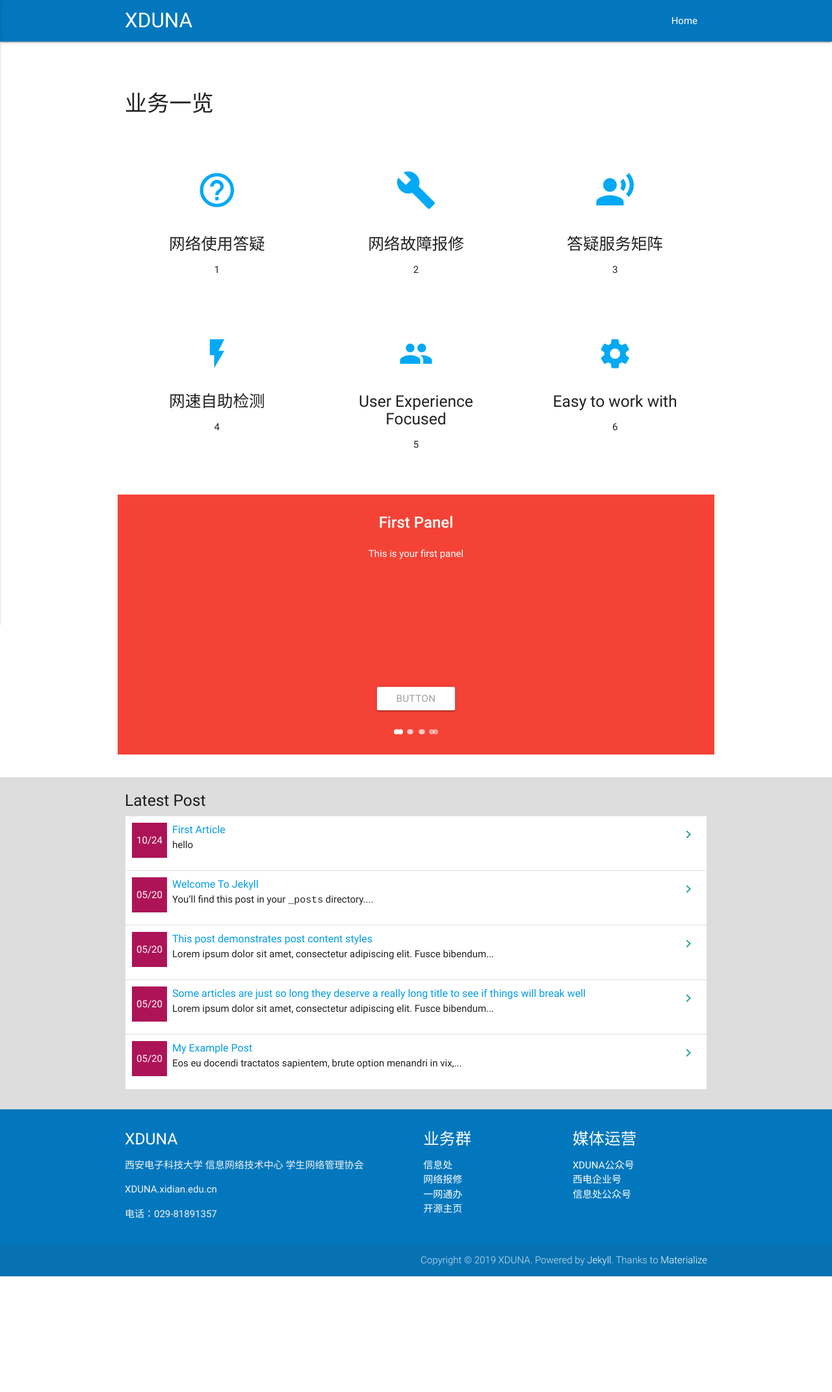
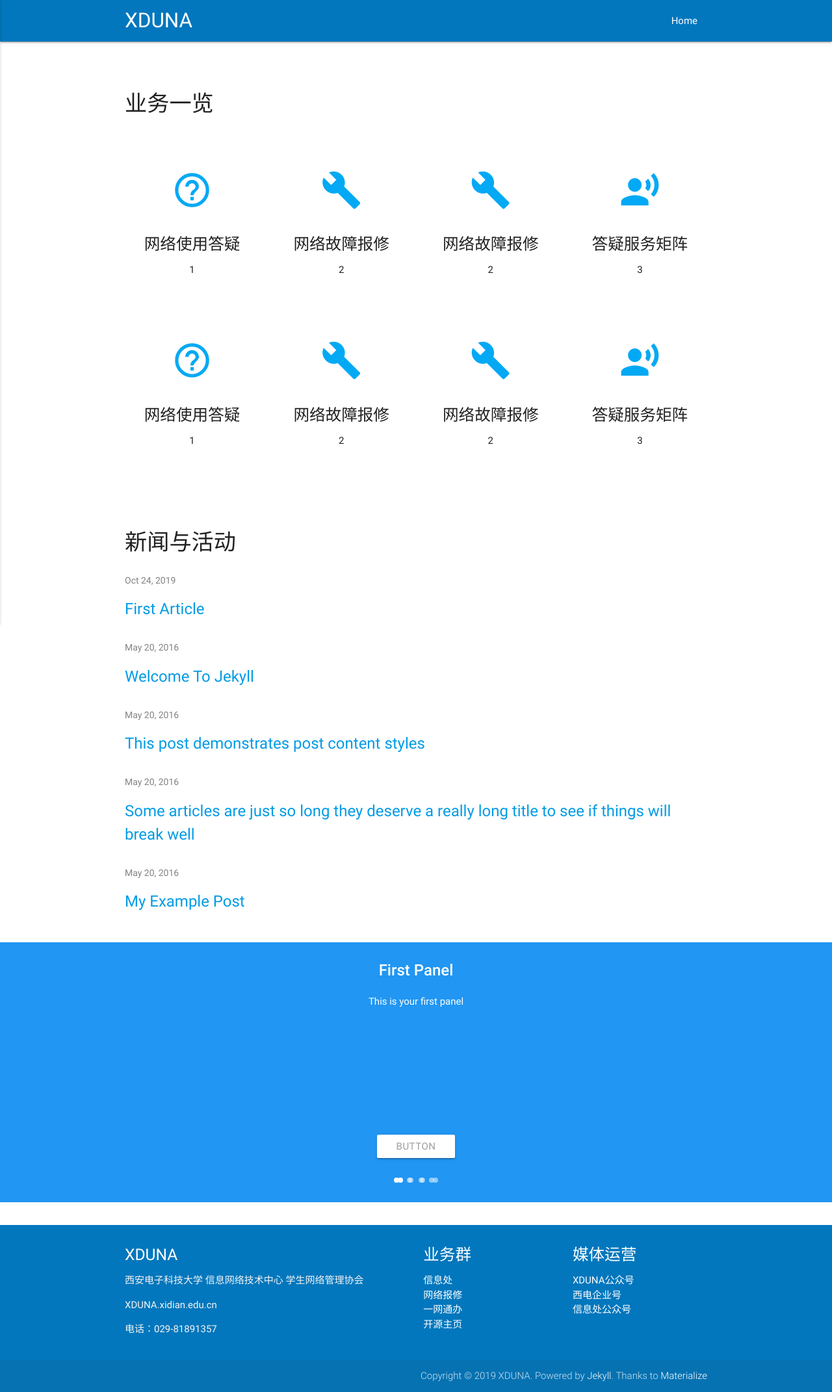
Before and after one commit to pingmoogle/xdunahomepage, a Jekyll site: the page built from index.md, in a window 1280 px wide. Shown: the whole page at 65% size. Built offline with Jekyll 4.4.1, drawn with Linux system fonts in a browser that asks for light colours; before the commit the page ends 1964 px from its top, so only the background shows below that.

Commit message:
add posts

```diff
--- a/_layouts/home.html
+++ b/_layouts/home.html
@@ -19,7 +19,7 @@ layout: default
 
     <!--   Icon Section   -->
     <div class="row">
-      <div class="col s12 m4">
+      <div class="col s8 m3">
         <div class="icon-block">
           <h1 class="center light-blue-text"><i class="material-icons">help_outline</i></h1>
           <h5 class="center">网络使用答疑</h5>
@@ -28,7 +28,7 @@ layout: default
         </div>
       </div>
 
-      <div class="col s12 m4">
+      <div class="col s8 m3">
         <div class="icon-block unselectable" onclick="window.open('http://wlbx.xidian.edu.cn')">
           <h1 class="center light-blue-text"><i class="material-icons">build</i></h1>
           <h5 class="center">网络故障报修</h5>
@@ -37,7 +37,16 @@ layout: default
         </div>
       </div>
 
-      <div class="col s12 m4">
+      <div class="col s8 m3">
+        <div class="icon-block unselectable" onclick="window.open('http://wlbx.xidian.edu.cn')">
+          <h1 class="center light-blue-text"><i class="material-icons">build</i></h1>
+          <h5 class="center">网络故障报修</h5>
+
+          <p class="center medium">2</p>
+        </div>
+      </div>
+
+      <div class="col s8 m3">
         <div class="icon-block">
           <h1 class="center light-blue-text"><i class="material-icons">record_voice_over</i></h1>
           <h5 class="center">答疑服务矩阵</h5>
@@ -52,30 +61,39 @@ layout: default
 
     <!--   Icon Section   -->
     <div class="row">
-      <div class="col s12 m4">
+      <div class="col s8 m3">
         <div class="icon-block">
-          <h2 class="center light-blue-text"><i class="material-icons">flash_on</i></h2>
-          <h5 class="center">网速自助检测</h5>
+          <h1 class="center light-blue-text"><i class="material-icons">help_outline</i></h1>
+          <h5 class="center">网络使用答疑</h5>
 
-          <p class="center medium">4</p>
+          <p class="center medium">1</p>
         </div>
       </div>
 
-      <div class="col s12 m4">
-        <div class="icon-block">
-          <h2 class="center light-blue-text"><i class="material-icons">group</i></h2>
-          <h5 class="center">User Experience Focused</h5>
+      <div class="col s8 m3">
+        <div class="icon-block unselectable" onclick="window.open('http://wlbx.xidian.edu.cn')">
+          <h1 class="center light-blue-text"><i class="material-icons">build</i></h1>
+          <h5 class="center">网络故障报修</h5>
 
-          <p class="center medium">5</p>
+          <p class="center medium">2</p>
         </div>
       </div>
 
-      <div class="col s12 m4">
+      <div class="col s8 m3">
+        <div class="icon-block unselectable" onclick="window.open('http://wlbx.xidian.edu.cn')">
+          <h1 class="center light-blue-text"><i class="material-icons">build</i></h1>
+          <h5 class="center">网络故障报修</h5>
+
+          <p class="center medium">2</p>
+        </div>
+      </div>
+
+      <div class="col s8 m3">
         <div class="icon-block">
-          <h2 class="center light-blue-text"><i class="material-icons">settings</i></h2>
-          <h5 class="center">Easy to work with</h5>
+          <h1 class="center light-blue-text"><i class="material-icons">record_voice_over</i></h1>
+          <h5 class="center">答疑服务矩阵</h5>
 
-          <p class="center medium">6</p>
+          <p class="center medium">3</p>
         </div>
       </div>
     </div>
@@ -83,7 +101,70 @@ layout: default
   </div>
 
 </div>
+
+
+<!-- <div style="background: rgb(255, 255, 255)">
+  <div class="container last-post">
+    <section>
+      <h5>新闻与活动</h5>
+      <ul class="collection">
+        {% for post in site.posts %}
+        <li class="collection-item avatar">
+          {% assign date_format = site.minima.date_format | default: "%m/%d" %}
+          <div class="date-post">{{ post.date | date: date_format }}</div>
+          <span class="title"><a class="post-link"
+              href="{{ post.url | relative_url }}">{{ post.title | escape }}</a></span>
+          <p>
+            {{ post.content | truncatewords: 10 }}
+          </p>
+          <a href="{{ post.url | relative_url }}" class="secondary-content"><i
+              class="material-icons">navigate_next</i></a>
+        </li>
+        {% endfor %}
+      </ul>
+    </section>
+  </div>
+</div> -->
+
+<div class="section no-pad-bot" id="index-banner">
   <div class="container">
+    <br><br>
+    <h4 class="header left dark-text">新闻与活动</h4>
+  </div>
+</div>
+<br><br><br>
+<div class="home container" >
+  {%- if page.title -%}
+    <h1 class="page-heading">{{ page.title }}</h1>
+  {%- endif -%}
+
+  {%- if site.posts.size > 0 -%}
+    <!-- <h2 class="header left dark-text">{{ page.list_title | default: "Posts" }}</h2> -->
+    <ul class="post-list">
+      {%- for post in site.posts -%}
+      <li>
+        {%- assign date_format = site.minima.date_format | default: "%b %-d, %Y" -%}
+        <span class="post-meta">{{ post.date | date: date_format }}</span>
+        <p>
+          <a class="post-link" href="{{ post.url | relative_url }}">
+            {{ post.title | escape }}
+          </a>
+        </p>
+        {%- if site.show_excerpts -%}
+          {{ post.excerpt }}
+        {%- endif -%}
+      </li>
+      {%- endfor -%}
+    </ul>
+
+
+  {%- endif -%}
+
+</div>
+
+
+
+
   <div class="section">
     <div class="row">
       <div class="carousel carousel-slider center" data-indicators="true" data-namespace="DIVcarouselcarousel-slider1"
@@ -91,17 +172,17 @@ layout: default
         <div class="carousel-fixed-item center with-indicators">
           <a class="btn waves-effect white grey-text darken-text-2">button</a>
         </div>
-      <div class="carousel-item red white-text active" href="#one!"
+        <div class="carousel-item blue white-text active center" href="#one!"
           style="z-index: 0; opacity: 1; display: block; transform: translateX(0px) translateX(0px) translateX(0px) translateZ(0px);">
           <h2>First Panel</h2>
           <p class="white-text">This is your first panel</p>
         </div>
-      <div class="carousel-item amber white-text" href="#two!"
+        <div class="carousel-item blue white-text" href="#two!"
           style="transform: translateX(0px) translateX(953.906px) translateZ(0px); z-index: -1; opacity: 1; display: block;">
           <h2>Second Panel</h2>
           <p class="white-text">This is your second panel</p>
         </div>
-      <div class="carousel-item green white-text" href="#three!"
+        <div class="carousel-item blue white-text" href="#three!"
           style="transform: translateX(0px) translateX(-1907.81px) translateZ(0px); z-index: -2; opacity: 1; display: block;">
           <h2>Third Panel</h2>
           <p class="white-text">This is your third panel</p>
@@ -121,28 +202,3 @@ layout: default
     </div>
   </div>
   </div>
-
-<div style="background: #ddd">
-  <div class="container last-post">
-    <section>
-      <h5>Latest Post</h5>
-      <ul class="collection">
-        {% for post in site.posts %}
-        <li class="collection-item avatar">
-          {% assign date_format = site.minima.date_format | default: "%m/%d" %}
-          <div class="date-post">{{ post.date | date: date_format }}</div>
-          <span class="title"><a class="post-link"
-              href="{{ post.url | relative_url }}">{{ post.title | escape }}</a></span>
-          <p>
-            {{ post.content | truncatewords: 10 }}
-          </p>
-          <a href="{{ post.url | relative_url }}" class="secondary-content"><i
-              class="material-icons">navigate_next</i></a>
-        </li>
-        {% endfor %}
-      </ul>
-    </section>
-  </div>
-</div>
-
-</div>
--- a/_sass/main.scss
+++ b/_sass/main.scss
@@ -53,15 +53,134 @@ h1.page-title {
 .txt-center {
     text-align: center;
 }
-.post-header h1.post-title {
-    color: #29b6f6;
-    font-size: 2.8em;
-    font-weight: 800;
-}
-.post-header time {
-    color: #cacaca;
-    font-size: 0.9em;
-}
+// .post-header h1.post-title {
+//     color: #29b6f6;
+//     font-size: 2.8em;
+//     font-weight: 800;
+// }
+// .post-header time {
+//     color: #cacaca;
+//     font-size: 0.9em;
+// }
 p.rss-subscribe {
     margin: 0;
 }
+@mixin relative-font-size($ratio) {
+    font-size: $base-font-size * $ratio;
+  }
+  $base-font-size:   16px !default;
+  $base-font-weight: 400 !default;
+$small-font-size:  $base-font-size * 0.875 !default;
+$base-line-height: 1.5 !default;
+$grey-color:       #828282 !default;
+$grey-color-light: lighten($grey-color, 40%) !default;
+$grey-color-dark:  darken($grey-color, 25%) !default;
+$content-width:    800px !default;
+
+$on-palm:          600px !default;
+$on-laptop:        800px !default;
+
+$on-medium:        $on-palm !default;
+$on-large:         $on-laptop !default;
+
+$spacing-unit:     30px !default;
+/**
+ * Page content
+ */
+ .page-content {
+    padding: $spacing-unit 0;
+    flex: 1 0 auto;
+  }
+
+  .page-heading {
+    @include relative-font-size(2);
+  }
+
+  .post-list-heading {
+    @include relative-font-size(1.75);
+  }
+
+  .post-list {
+    margin-left: 0;
+    list-style: none;
+
+    > li {
+      margin-bottom: $spacing-unit;
+    }
+  }
+
+  .post-meta {
+    font-size: $small-font-size;
+    color: $grey-color;
+  }
+
+  .post-link {
+    display: block;
+    @include relative-font-size(1.5);
+  }
+
+
+
+  /**
+   * Posts
+   */
+  .post-header {
+    margin-bottom: $spacing-unit;
+  }
+
+  .post-title,
+  .post-content h1 {
+    @include relative-font-size(2.625);
+    letter-spacing: -1px;
+    line-height: 1;
+
+    @media screen and (min-width: $on-large) {
+      @include relative-font-size(2.625);
+    }
+  }
+
+  .post-content {
+    margin-bottom: $spacing-unit;
+
+    h2 {
+      @include relative-font-size(1.75);
+
+      @media screen and (min-width: $on-large) {
+        @include relative-font-size(2);
+      }
+    }
+
+    h3 {
+      @include relative-font-size(1.375);
+
+      @media screen and (min-width: $on-large) {
+        @include relative-font-size(1.625);
+      }
+    }
+
+    h4 {
+      @include relative-font-size(1.125);
+
+      @media screen and (min-width: $on-large) {
+        @include relative-font-size(1.25);
+      }
+    }
+  }
+
+
+  .social-media-list {
+    display: table;
+    margin: 0 auto;
+    li {
+      float: left;
+      margin: 0 5px;
+      &:first-of-type { margin-left: 0 }
+      &:last-of-type { margin-right: 0 }
+      a {
+        display: block;
+        padding: $spacing-unit / 4;
+        border: 1px solid $grey-color-light
+      }
+      &:hover .svg-icon { fill: currentColor; }
+    }
+  }
--- a/assets/main.scss
+++ b/assets/main.scss
@@ -3,3 +3,33 @@
 ---
 
 @import "main";
+.post-list-heading { font-size: 28px; }
+
+.post-list { margin-left: 0; list-style: none; }
+
+.post-list > li { margin-bottom: 30px; }
+
+.post-meta { font-size: 14px; color: #828282; }
+
+.post-link { display: block; font-size: 24px; }
+
+/** Posts */
+.post-header { margin-bottom: 30px; }
+
+.post-title, .post-content h1 { font-size: 42px; letter-spacing: -1px; line-height: 1; }
+
+@media screen and (min-width: 800px) { .post-title, .post-content h1 { font-size: 42px; } }
+
+.post-content { margin-bottom: 30px; }
+
+.post-content h2 { font-size: 28px; }
+
+@media screen and (min-width: 800px) { .post-content h2 { font-size: 32px; } }
+
+.post-content h3 { font-size: 22px; }
+
+@media screen and (min-width: 800px) { .post-content h3 { font-size: 26px; } }
+
+.post-content h4 { font-size: 18px; }
+
+@media screen and (min-width: 800px) { .post-content h4 { font-size: 20px; } }
```
Also changed, not shown: _layouts/post.html (+12 -13 lines), _sass/materialize/materialize.scss (line endings or trailing spaces), screenshot.png (deleted), 1 other file. Lines whose indentation alone changed are shown as unchanged.
